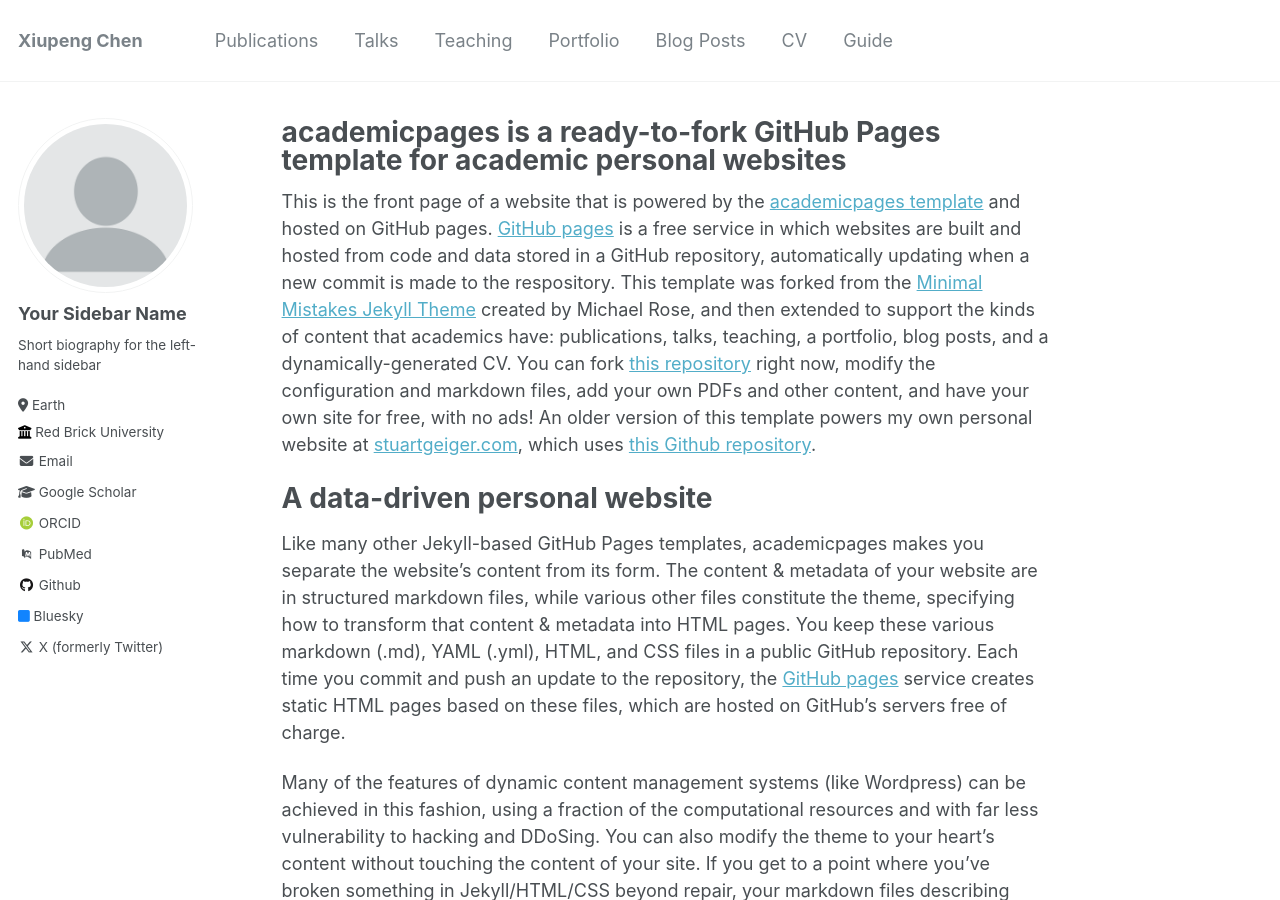
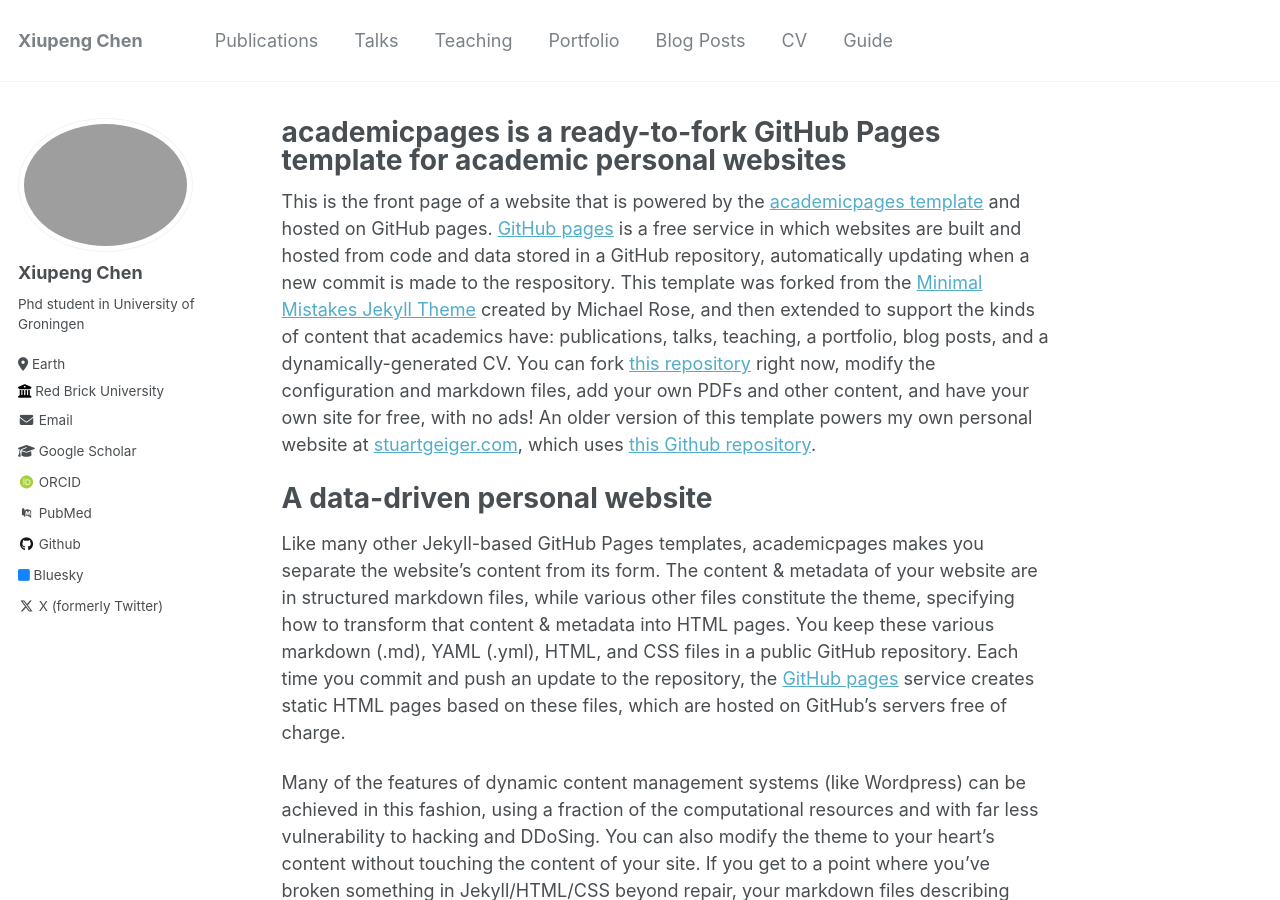
Before and after one commit to XiupengChen/XiupengChen.github.io, a Jekyll site: the page built from _pages/about.md, in a window 1280 px wide and 900 px high. Built offline with Jekyll 4.4.1, drawn with Linux system fonts in a browser that asks for light colours; some web fonts are replaced.

Commit message:
Update _config.yml

```diff
--- a/_config.yml
+++ b/_config.yml
@@ -21,10 +21,10 @@ repository               : "XiupengChen/XiupengChen.github.io"
 #               Additional customization can be done by editing /_includes/author-profile.html
 author:
   # Biographic information
-  avatar           : "profile.png"
-  name             : "Your Sidebar Name"
+  avatar           : "profile.jpg"
+  name             : "Xiupeng Chen"
   pronouns         : # example: "she/her"
-  bio              : "Short biography for the left-hand sidebar"
+  bio              : "Phd student in University of Groningen"
   location         : "Earth"
   employer         : "Red Brick University"
   uri              : # URL
```
